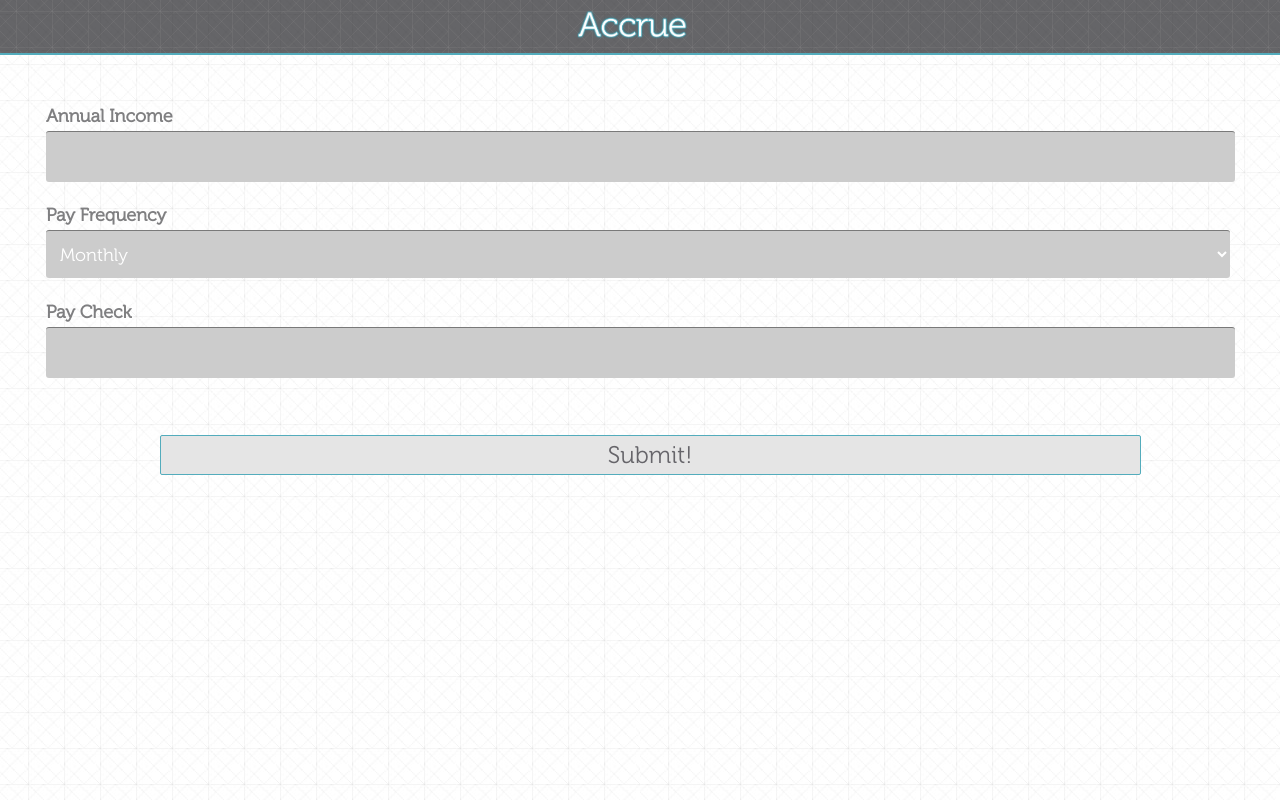
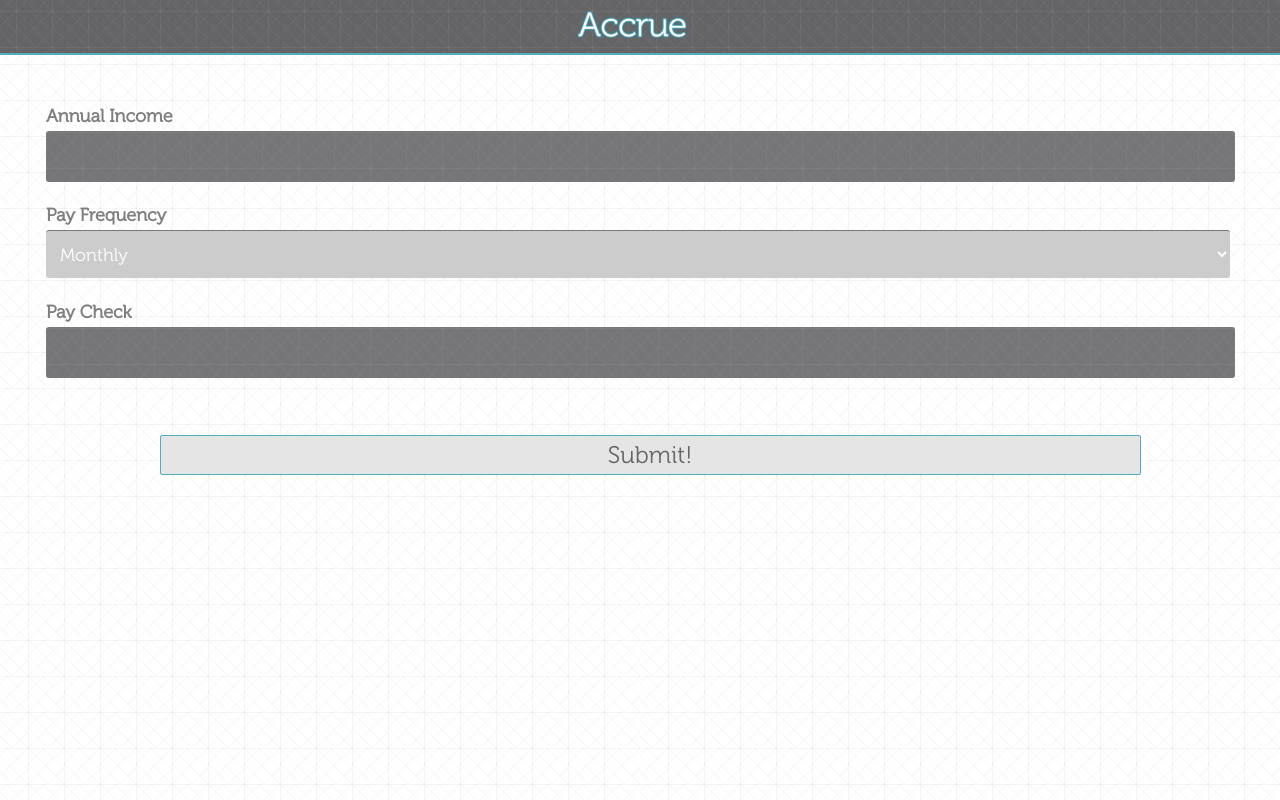
Before and after one commit to zohairhemani1/Accrue, a PHP site: page /Info.html in a window 1280 px wide. Run offline with PHP 8.4, Linux system fonts and the light colour scheme.

Commit message:
Input Background Pattern.

```diff
--- a/www/css/style.css
+++ b/www/css/style.css
@@ -436,3 +436,8 @@ a:hover
 	margin-top: 10px;
 	margin-left: -10px;
 }
+
+input[type="email"],input[type="password"],input[type="text"],input[type="number"]
+{
+	background-image: url(../images/input_pattern.png);
+}
```
Also changed, not shown: www/images/input_pattern.png (added).
